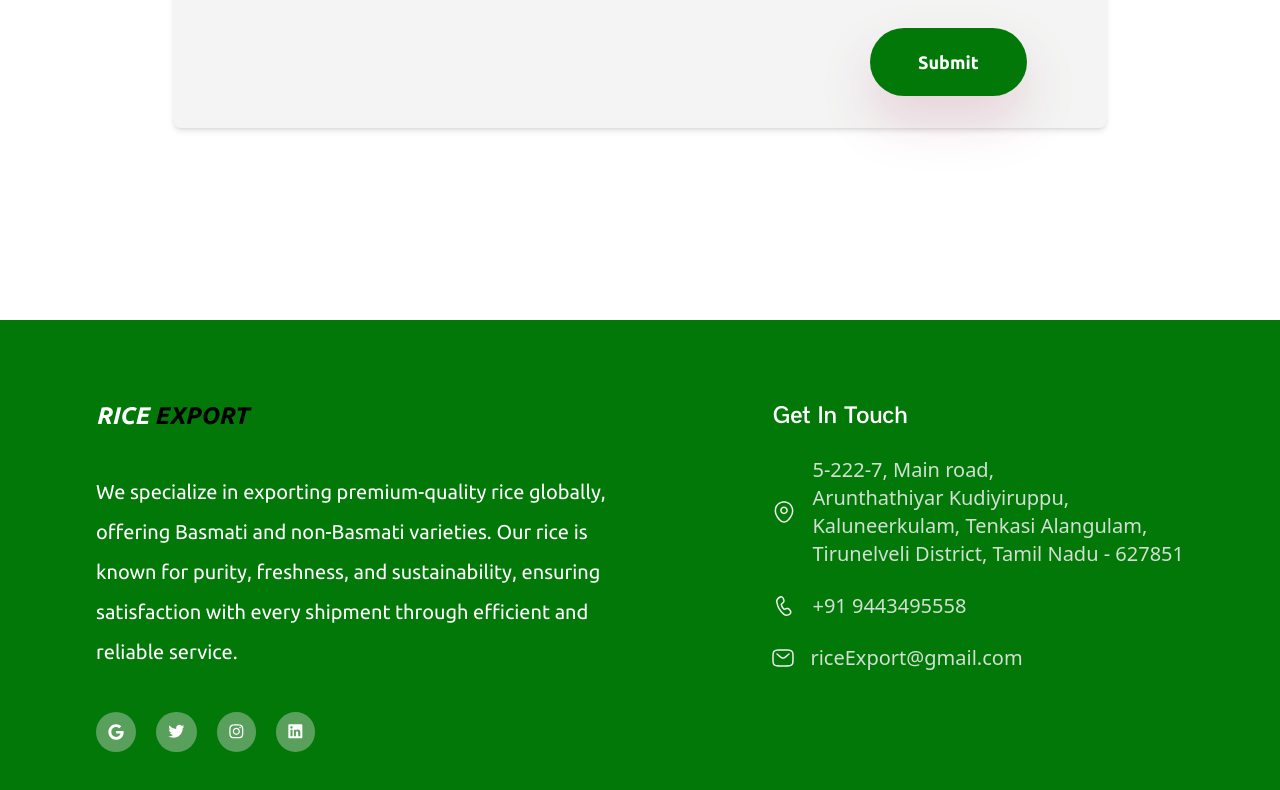
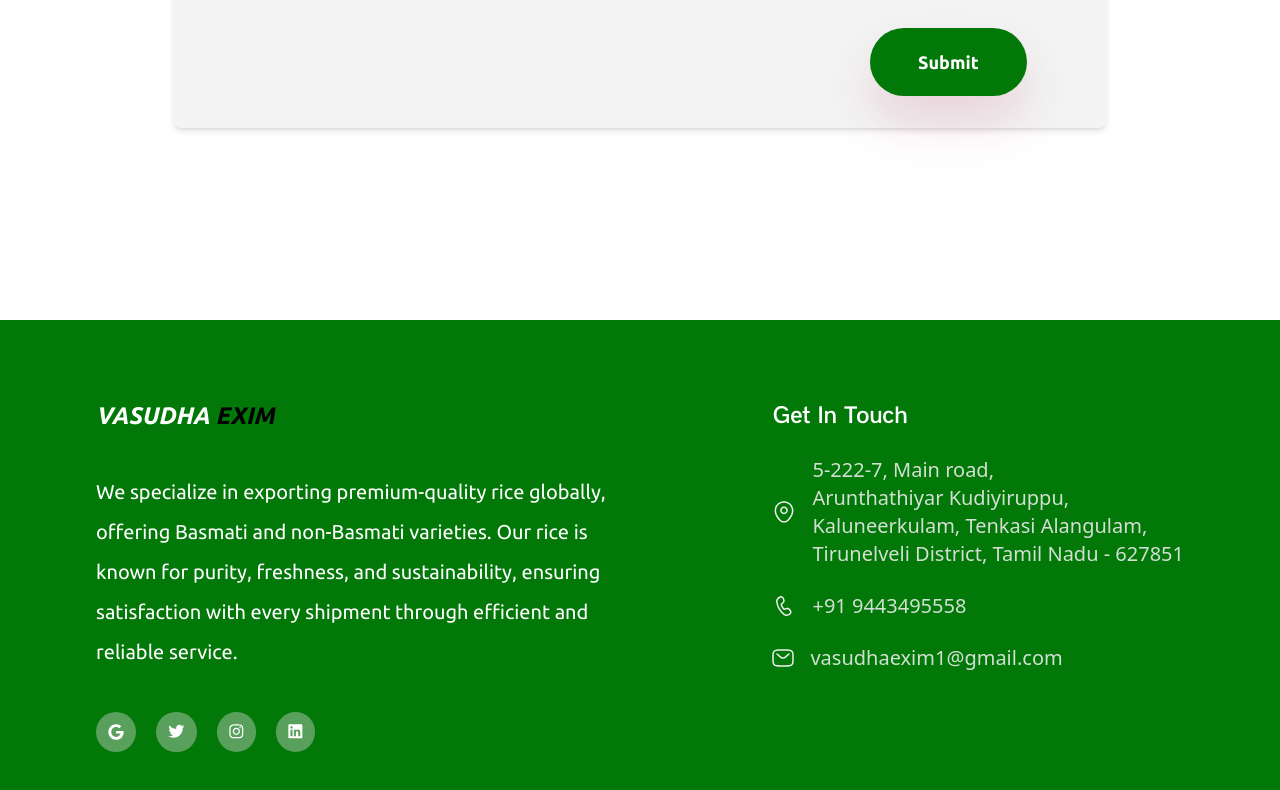
Before and after one commit to Stainsrubus/rice-export, a React (Vite) app in the folder client/: page / in a window 1280 px wide. Shown: the part 7106-7896 px from the top of the page. Built offline with nearby package versions, Linux system fonts and the light colour scheme.

Commit message:
submit button loading corrected

```diff
--- a/client/src/pages/Footer.tsx
+++ b/client/src/pages/Footer.tsx
@@ -12,7 +12,7 @@ function Footer() {
 <div className="w-1/2">
 <a href="/">
             <div className="font-ubuntu text-2xl font-bold italic">
-               <span className="text-white">RICE</span> EXPORT
+               <span className="text-white">VASUDHA</span> EXIM
             </div>
           </a>
 <p className="font-ubuntu text-xl leading-loose pt-10 text-white">
@@ -60,7 +60,7 @@ Tamil Nadu -
 <div className="flex gap-4">
     <img src={mail} alt="" />
     <p className="font-sans text-xl text-[#EDECECE3]">
-    riceExport@gmail.com
+    vasudhaexim1@gmail.com
     </p>
 </div>
     </div>
--- a/client/src/pages/Form.tsx
+++ b/client/src/pages/Form.tsx
@@ -1,6 +1,7 @@
 import { useState, ChangeEvent, FormEvent } from "react";
 import { _axios } from "../lib/_axios";
 import { toast } from "react-toastify";
+import { ImSpinner2 } from "react-icons/im";
 
 type FormDataType = {
   email: string;
@@ -22,7 +23,7 @@ function Form() {
   });
 
   const [errors, setErrors] = useState<FormErrorsType>({});
-
+const[isSubmitting,setIsSubmitting]=useState(false);
   const validate = (): FormErrorsType => {
     const newErrors: FormErrorsType = {};
 
@@ -55,7 +56,7 @@ function Form() {
 
   const handleSubmit = async (e: FormEvent<HTMLFormElement>): Promise<void> => {
     e.preventDefault();
-
+setIsSubmitting(true);
     const validationErrors = validate();
     if (Object.keys(validationErrors).length > 0) {
       setErrors(validationErrors);
@@ -68,20 +69,25 @@ function Form() {
       const response = await _axios.post('/send-email', formData);
 
       if (response.status === 200) {
+        setIsSubmitting(false)
         toast.success(response.data.message || "Form submitted successfully!");
         setFormData({
           email: "",
           phone: "",
           message: "",
         });
+
       } else {
+        setIsSubmitting(false)
         toast.error(response.data.message || "An unexpected error occurred.");
       }
     } catch (error: any) {
+      setIsSubmitting(false)
       console.error('Error submitting form:', error);
       if (error.response?.data?.message) {
         toast.error(error.response.data.message);
       } else {
+        setIsSubmitting(false)
         toast.error("Failed to submit the form. Please try again.");
       }
     }
@@ -157,9 +163,9 @@ function Form() {
           <div className="text-right">
             <button
               type="submit"
-              className="bg-[#017807] drop-shadow-btn text-lg text-white font-bold py-5 px-12 rounded-full font-ubuntu transition"
+              className={`bg-[#017807] drop-shadow-btn text-lg text-white font-bold py-5 px-12 ${isSubmitting?'cursor-not-allowed':'cursor-pointer'} rounded-full font-ubuntu transition`}
             >
-              Submit
+        {isSubmitting?<><span className="flex items-center gap-2">Submitting<ImSpinner2 className="animate-spin " size={20} /></span></>:<><span>Submit</span></>}
             </button>
           </div>
         </form>
```
